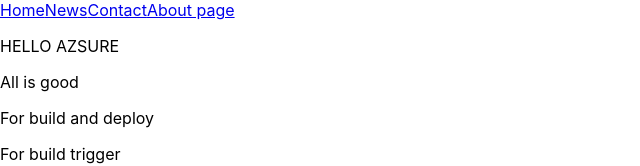
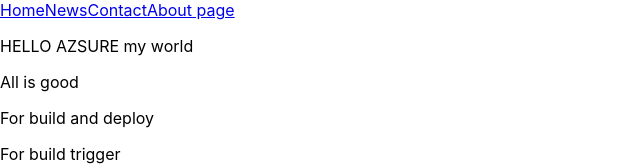
Before and after one commit to vigneshnm64/New-folder, a React (Create React App) app: page / in a window 1280 px wide. Shown: the top 166 px of the page, without its empty margins (0-640 px from the left). Built offline with nearby package versions, Linux system fonts and the light colour scheme.

Commit message:
firstcommit

```diff
--- a/src/App.js
+++ b/src/App.js
@@ -8,7 +8,7 @@ const App = () => {
       <div >
       <Header />
       </div>
-      <p>HELLO AZSURE</p>
+      <p>HELLO AZSURE my world</p>
       <p>All is good</p>
       <p>For build and deploy</p>
       <p>For build trigger </p>
```
